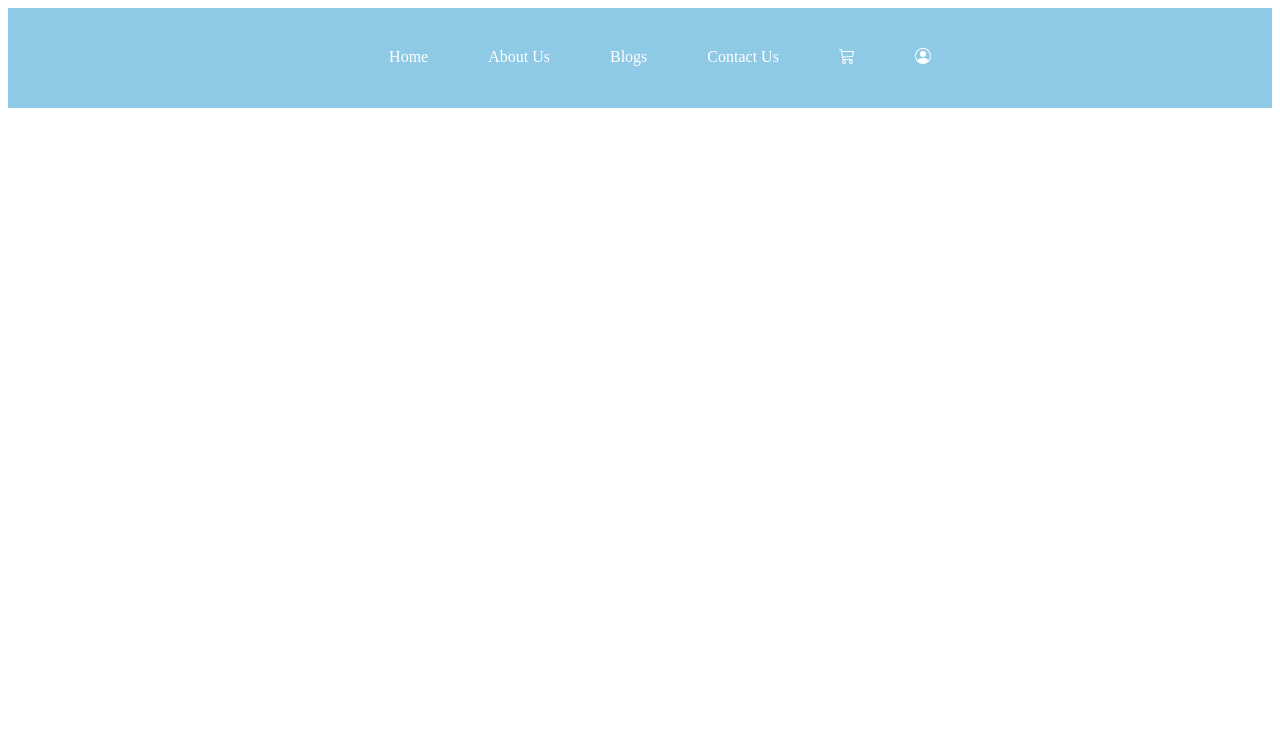
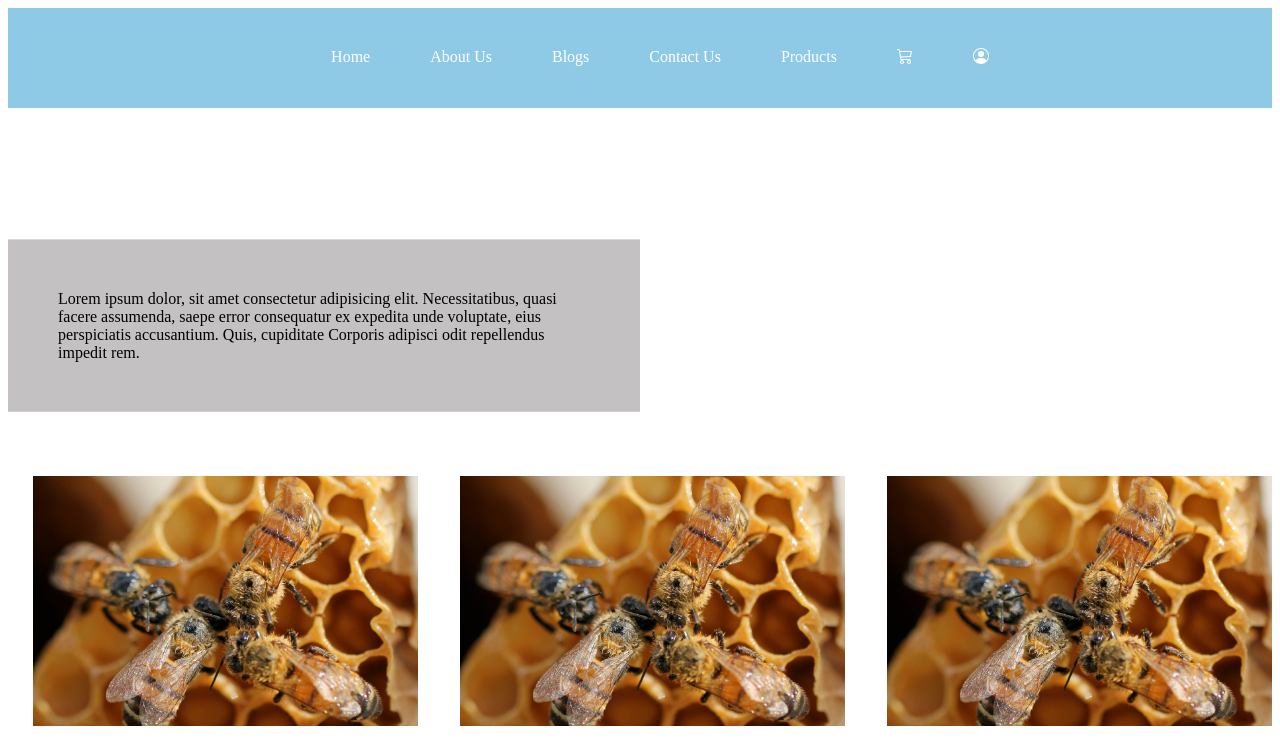
Before and after one commit to zubedafatima/BeesWax-Packaging, a React (Create React App) app in the folder react-beeswax/: page /products in a window 1280 px wide. Shown: the top 749 px of the page. Built offline with nearby package versions, Linux system fonts and the light colour scheme.

Commit message:
products pages

```diff
--- a/react-beeswax/src/components/navbar.js
+++ b/react-beeswax/src/components/navbar.js
@@ -6,6 +6,7 @@ import { About } from "./about.js";
 import { Contact } from "./contact.js";
 import { Profile } from "./profile.js";
 import { Blogs } from "./blogs.js";
+import { Products } from "./products.js";
 export function Navbar() {
   return (
     <>
@@ -22,6 +23,9 @@ export function Navbar() {
           </li>
           <li>
             <Link to="/contact">Contact Us</Link>
+          </li>
+          <li>
+            <Link to="/products">Products</Link>
           </li>
           <li>
             <Link to="/cart">
@@ -65,6 +69,7 @@ export function Navbar() {
         <Route path="/blogs" element={<Blogs />} />
         <Route path="/contact" element={<Contact />} />
         <Route path="/cart" element={<Cart />} />
+        <Route path="/products" element={<Products />} />
         <Route path="/profile" element={<Profile />} />
       </Routes>
     </>
--- /dev/null
+++ b/react-beeswax/src/components/products.js
@@ -0,0 +1,73 @@
+import { useState, useEffect } from "react";
+import productData from "../productItems.json";
+import bee from "../images/bees.jpg";
+
+import "../styles/productStyle.css";
+export function Products() {
+  const [products, setProducts] = useState([]);
+  const [cartItems, setCartItems] = useState([]);
+
+  useEffect(() => {
+    setProducts(productData);
+  }, []);
+
+  const addToCart = (item) => {
+    setCartItems((prevCartItems) => [...prevCartItems, item.id]);
+    alert(`Added ${item.name} to cart!`);
+    console.log(item.id);
+  };
+  return (
+    <>
+      <div class="container-fluid">
+        <div class="carousel">
+          <div class="carousel-text">
+            <p>
+              Lorem ipsum dolor, sit amet consectetur adipisicing elit.
+              Necessitatibus, quasi facere assumenda, saepe error consequatur ex
+              expedita unde voluptate, eius perspiciatis accusantium. Quis,
+              cupiditate Corporis adipisci odit repellendus impedit rem.
+            </p>
+          </div>
+        </div>
+        <div class="sub-container">
+          <div class="product-nav"></div>
+          <div class="product-section">
+            {products.map((item) => (
+              <div className="product-card" key={item.id}>
+                <div className="product-img">
+                  <img src={bee} alt="" />
+                </div>
+                <div className="card-overlay">
+                  <div className="product-details">
+                    <div className="sub-details">
+                      <ul>
+                        <li>{item.price}</li>
+                        <li>{item.name}</li>
+                      </ul>
+                      <button onClick={() => addToCart(item)}>
+                        <svg
+                          xmlns="http://www.w3.org/2000/svg"
+                          width="25"
+                          height="25"
+                          fill="currentColor"
+                          class="bi bi-cart-plus"
+                          viewBox="0 0 16 16"
+                        >
+                          <path d="M9 5.5a.5.5 0 0 0-1 0V7H6.5a.5.5 0 0 0 0 1H8v1.5a.5.5 0 0 0 1 0V8h1.5a.5.5 0 0 0 0-1H9z" />
+                          <path d="M.5 1a.5.5 0 0 0 0 1h1.11l.401 1.607 1.498 7.985A.5.5 0 0 0 4 12h1a2 2 0 1 0 0 4 2 2 0 0 0 0-4h7a2 2 0 1 0 0 4 2 2 0 0 0 0-4h1a.5.5 0 0 0 .491-.408l1.5-8A.5.5 0 0 0 14.5 3H2.89l-.405-1.621A.5.5 0 0 0 2 1zm3.915 10L3.102 4h10.796l-1.313 7zM6 14a1 1 0 1 1-2 0 1 1 0 0 1 2 0m7 0a1 1 0 1 1-2 0 1 1 0 0 1 2 0" />
+                        </svg>
+                      </button>
+                    </div>
+                    <div className="product-info">
+                      <p>{item.description}</p>
+                    </div>
+                  </div>
+                </div>
+              </div>
+            ))}
+          </div>
+        </div>
+      </div>
+    </>
+  );
+}
--- /dev/null
+++ b/react-beeswax/src/productItems.json
@@ -0,0 +1,44 @@
+[
+  {
+    "id": 1,
+    "name": "Product 1",
+    "price": "$10",
+    "imageUrl": "./images/bees.jpg",
+    "description": "Lorem ipsum dolor sit amet consectetur adipisicing elit..."
+  },
+  {
+    "id": 2,
+    "name": "Product 2",
+    "price": "$20",
+    "imageUrl": "./images/bees.jpg",
+    "description": "Lorem ipsum dolor sit amet consectetur adipisicing elit..."
+  },
+  {
+    "id": 3,
+    "name": "Product 3",
+    "price": "$15",
+    "imageUrl": "./images/bees.jpg",
+    "description": "Lorem ipsum dolor sit amet consectetur adipisicing elit..."
+  },
+  {
+    "id": 4,
+    "name": "Product 4",
+    "price": "$10",
+    "imageUrl": "./images/bees.jpg",
+    "description": "Lorem ipsum dolor sit amet consectetur adipisicing elit..."
+  },
+  {
+    "id": 5,
+    "name": "Product 5",
+    "price": "$18",
+    "imageUrl": "./images/bees.jpg",
+    "description": "Lorem ipsum dolor sit amet consectetur adipisicing elit..."
+  },
+  {
+    "id": 6,
+    "name": "Product 6",
+    "price": "$30",
+    "imageUrl": "./images/bees.jpg",
+    "description": "Lorem ipsum dolor sit amet consectetur adipisicing elit..."
+  }
+]
--- /dev/null
+++ b/react-beeswax/src/styles/productStyle.css
@@ -0,0 +1,133 @@
+.container-fluid {
+  width: 100%;
+  height: 100%;
+}
+.carousel {
+  width: 100%;
+  height: 55%;
+  align-items: center;
+  justify-content: center;
+}
+/* .carousel-img {
+  background-color: antiquewhite;
+  width: 100%;
+  height: 80%;
+  z-index: 0;
+  opacity: 0.9;
+} */
+.carousel img {
+  height: 100%;
+  width: 100%;
+  object-fit: cover;
+}
+
+.carousel-text {
+  width: 50%;
+  height: 100%;
+  background-color: rgba(100, 95, 95, 0.705);
+  color: black;
+  text-align: left;
+  transform: translateY(30%);
+  z-index: 1;
+}
+.carousel-text p {
+  background-color: rgba(252, 252, 252, 0.459);
+  margin-top: 80px;
+  padding: 50px;
+}
+
+.sub-container {
+  width: 100%;
+  height: 50%;
+}
+
+.product-nav {
+  display: flex;
+  float: left;
+  margin-top: 50px;
+  width: 20%;
+  height: 100%;
+  background-color: white;
+  justify-content: space-evenly;
+}
+
+.product-section {
+  display: flex;
+  flex-wrap: wrap;
+  float: right;
+  margin-top: 50px;
+  width: 100%;
+  height: 100%;
+  background-color: rgb(255, 255, 255);
+  justify-content: space-between;
+  /* justify-content: space-around; */
+}
+
+.product-card {
+  background-color: yellow;
+  height: 250px;
+  margin-left: 25px;
+  margin-bottom: 25px;
+}
+
+.card-overlay {
+  width: 100%;
+  height: 100%;
+  color: aliceblue;
+  background: rgba(84, 152, 161, 0.671);
+  /* background-color: 8ECAE6;
+  background-color: rgba(13, 116, 116, 0.637); */
+  opacity: 0;
+  transition: all 0.5s;
+  z-index: 1;
+  transform: translateY(-100%);
+}
+.product-img {
+  height: 100%;
+  width: 100%;
+}
+.product-img img {
+  height: 100%;
+  width: 100%;
+  object-fit: cover;
+}
+.product-details {
+  height: 100%;
+  width: 100%;
+}
+
+.sub-details {
+  display: flex;
+  justify-content: space-between;
+}
+.sub-details ul {
+  padding-left: 0%;
+  padding-top: 10%;
+}
+.sub-details ul li {
+  list-style: none;
+  text-decoration: none;
+  padding-bottom: 10px;
+  padding-left: 20px;
+}
+
+.sub-details button {
+  border-radius: 3px;
+  background-color: rgba(31, 218, 218, 0);
+  border: none;
+  width: 100px;
+}
+
+.sub-details button:hover svg {
+  cursor: grab;
+  color: aliceblue;
+}
+
+.product-info {
+  padding: 10px;
+  text-align: center;
+}
+
+.product-card:hover .card-overlay {
+  opacity: 1;
+}
```
Also changed, not shown: react-beeswax/src/images/bees.jpg (added), react-beeswax/src/images/carousel1.jpg (added).
